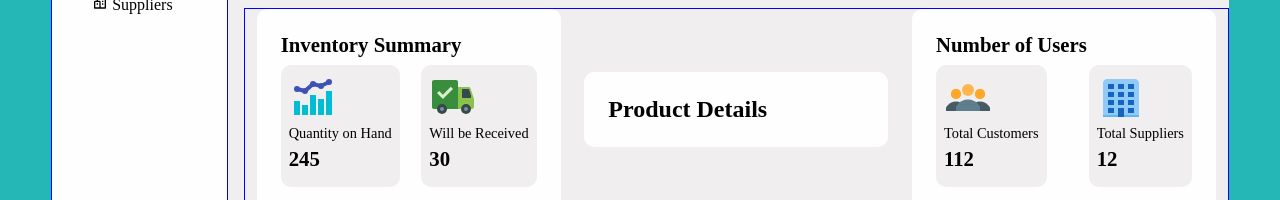
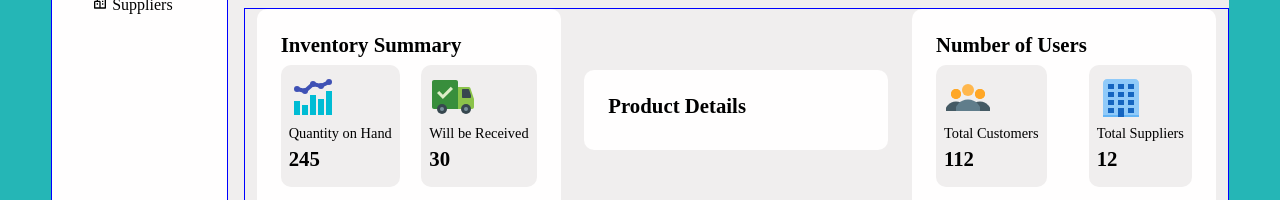
Before and after one commit to Denver-Meadows/inventory-tracker-app, a React (Create React App) app: page / in a window 1280 px wide. Shown: the part 383-583 px from the top of the page. Built offline with nearby package versions, Linux system fonts and the light colour scheme.

Commit message:
Ready for ProductDetails

```diff
--- a/src/components/InventoryOverview.js
+++ b/src/components/InventoryOverview.js
@@ -1,14 +1,13 @@
 import InventorySummary from "./InventorySummary";
 import NumOfUsers from "./NumOfUsers";
+import ProductDetails from "./ProductDetails";
 
 function InventoryOverview() {
   return (
     <main className="dashboard-content-inventory-overview">
       <div className="inventory-overview">
         <InventorySummary />
-        <article className="inventory-overview-article">
-          <h2>Product Details</h2>
-        </article>
+        <ProductDetails />
         <NumOfUsers />
       </div>
     </main>
--- /dev/null
+++ b/src/components/ProductDetails.js
@@ -0,0 +1,11 @@
+import { FcComboChart, FcShipped } from "react-icons/fc";
+
+function ProductDetails() {
+  return (
+    <article className="inventory-overview-article">
+      <h3>Product Details</h3>
+    </article>
+  );
+}
+
+export default ProductDetails;
```
